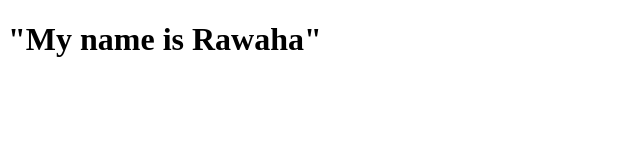
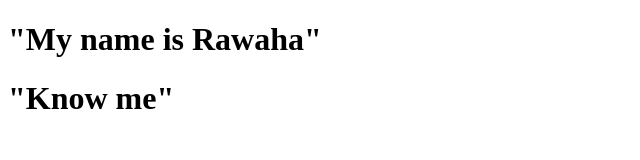
Before and after one commit to RawahaKhan99/git2, a plain HTML site: page index.html in a window 1280 px wide. Shown: the whole page, without its empty margins (0-640 px from the left). Drawn offline with Linux system fonts and the light colour scheme.

Commit message:
More changes without adding to stage

```diff
--- a/index.html
+++ b/index.html
@@ -2,6 +2,6 @@
 <html>
     <head>
        <h1>"My name is Rawaha"</h1>
-
+    <h1>"Know me"</h1>
     </head>
 </html>
```
